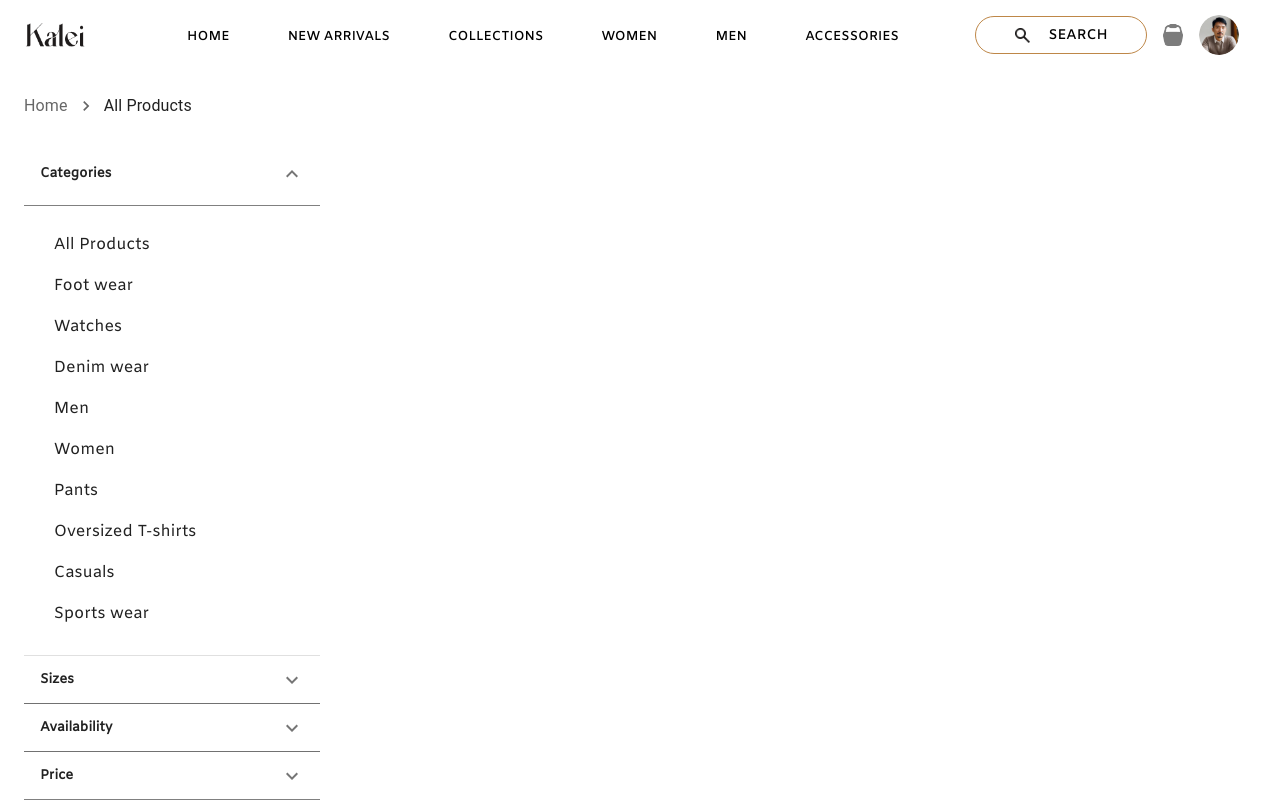
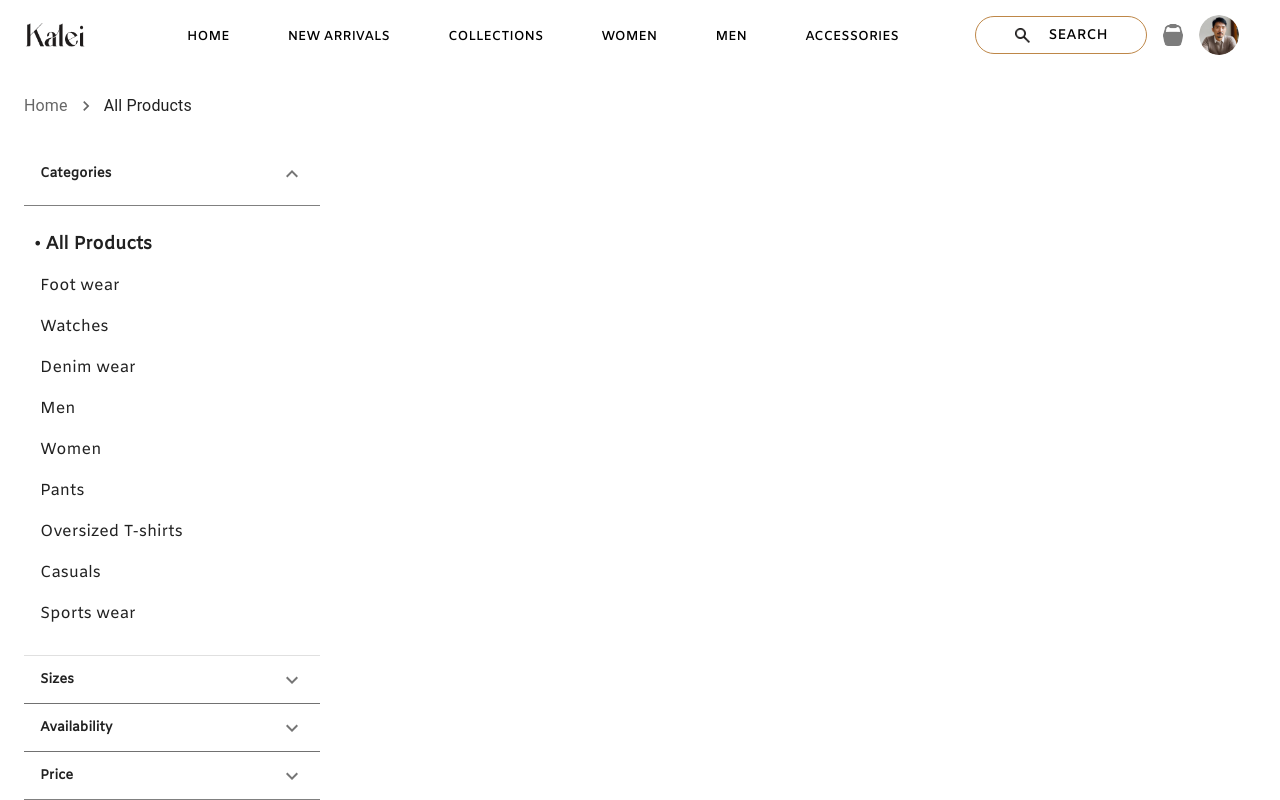
Before and after one commit to Team-kaleidoscope-EAD-project/EAD-online-shopping-frontend-, a React (Create React App) app in the folder kalei-frontend/: page /product-catalog in a window 1280 px wide. Built offline with nearby package versions, Linux system fonts and the light colour scheme.

Commit message:
data files set

```diff
--- /dev/null
+++ b/kalei-frontend/src/data/productFilters.js
@@ -0,0 +1,3 @@
+export const productCategories = ["All Products", "Foot wear", "Watches", "Denim wear", "Men", "Women", "Pants", "Oversized T-shirts", "Casuals", "Sports wear"];
+
+export const productSizes = ["All", "XXS", "XS", "S", "M", "L", "XL", "XXL"];
--- a/kalei-frontend/src/pages/HomePage/ProductCatalog.jsx
+++ b/kalei-frontend/src/pages/HomePage/ProductCatalog.jsx
@@ -1,4 +1,4 @@
-import React from "react";
+import React, { useState } from "react";
 import Grid from "@mui/material/Grid2";
 import styles from "./ProductCatalog.module.css";
 import Navbar from "../../components/Navbar/Navbar";
@@ -18,6 +18,11 @@ import AccordionSummary from "@mui/material/AccordionSummary";
 import AccordionDetails from "@mui/material/AccordionDetails";
 import ExpandMoreIcon from "@mui/icons-material/ExpandMore";
 // accordian
+
+// filter data
+import { productCategories } from "../../data/productFilters";
+import { productSizes } from "../../data/productFilters";
+// filter data
 
 // drawer
 import Drawer from "@mui/material/Drawer";
@@ -54,6 +59,34 @@ const marks = [
 // price ranges
 
 export default function ProductCatalog() {
+  // filters
+  const [category, setCategory] = useState(productCategories[0]);
+  const [size, setSize] = useState(productSizes[0]);
+  const [instock_availability, setInstock_Availability] = useState(true);
+  const [outofstock_availability, setOutofstock_Availability] = useState(false);
+  const [price, setPrice] = useState(0.0);
+  // filters
+
+  const handleProductCategoryFilter = (category) => {
+    setCategory(category);
+  };
+
+  const handleProductSizeFilter = (size) => {
+    setSize(size);
+  };
+
+  const handleInstock_Availability = () => {
+    setInstock_Availability(!instock_availability);
+    alert("in stock availability: " + instock_availability);
+    alert("out of stock availability: " + outofstock_availability);
+  };
+
+  const handleOutOfstock_Availability = () => {
+    setOutofstock_Availability(!outofstock_availability);
+    alert("in stock availability: " + instock_availability);
+    alert("out of stock availability: " + outofstock_availability);
+  };
+
   // drawer
   const [open, setOpen] = React.useState(false);
 
@@ -64,8 +97,8 @@ export default function ProductCatalog() {
 
   // price range
   const [val, setVal] = React.useState(MIN);
-  const handleChange = (_, newValue) => {
-    setVal(newValue);
+  const handleProductPrice = (_, newValue) => {
+    setPrice(newValue);
   };
   // price range
   const breadcrumbs = [
@@ -117,16 +150,23 @@ export default function ProductCatalog() {
             </AccordionSummary>
             <AccordionDetails sx={{ textAlign: "start" }}>
               <div className={styles.productCategories}>
-                <span>All Products</span>
-                <span>Foot wear</span>
-                <span>Watches</span>
-                <span>Denim wear</span>
-                <span>Men</span>
-                <span>Women</span>
-                <span>Pants</span>
-                <span>Oversized T-shirts</span>
-                <span>Casuals</span>
-                <span>Sports wear</span>
+                {productCategories.map((item) => {
+                  return (
+                    <>
+                      <span
+                        className={
+                          category == item ? `${styles.selectedCategory}` : ""
+                        }
+                        onClick={() => {
+                          handleProductCategoryFilter(item);
+                        }}
+                      >
+                        {category == item ? "• " : ""}
+                        {item}
+                      </span>
+                    </>
+                  );
+                })}
               </div>
             </AccordionDetails>
           </Accordion>
@@ -143,30 +183,24 @@ export default function ProductCatalog() {
             </AccordionSummary>
             <AccordionDetails sx={{ textAlign: "start" }}>
               <div className={styles.productSizes}>
-                <div className={`${styles.selectedSizeBox}`}>
-                  <span>All</span>
-                </div>
-                <div className={styles.sizeBox}>
-                  <span>XXS</span>
-                </div>
-                <div className={styles.sizeBox}>
-                  <span>XS</span>
-                </div>
-                <div className={styles.sizeBox}>
-                  <span>S</span>
-                </div>
-                <div className={styles.sizeBox}>
-                  <span>M</span>
-                </div>
-                <div className={styles.sizeBox}>
-                  <span>L</span>
-                </div>
-                <div className={styles.sizeBox}>
-                  <span>XL</span>
-                </div>
-                <div className={styles.sizeBox}>
-                  <span>XXL</span>
-                </div>
+                {productSizes.map((item) => {
+                  return (
+                    <>
+                      <div
+                        className={
+                          size == item
+                            ? `${styles.selectedSizeBox}`
+                            : `${styles.sizeBox}`
+                        }
+                        onClick={() => {
+                          handleProductSizeFilter(item);
+                        }}
+                      >
+                        <span>{item}</span>
+                      </div>
+                    </>
+                  );
+                })}
               </div>
             </AccordionDetails>
           </Accordion>
@@ -192,6 +226,8 @@ export default function ProductCatalog() {
                   }}
                   defaultChecked
                   name="availability"
+                  checked={instock_availability}
+                  onClick={handleInstock_Availability}
                 />
                 <span>In Stock</span>
               </div>
@@ -204,6 +240,8 @@ export default function ProductCatalog() {
                     },
                   }}
                   name="availability"
+                  checked={outofstock_availability}
+                  onClick={handleOutOfstock_Availability}
                 />
                 <span>Out Of Stock</span>
               </div>
@@ -224,11 +262,11 @@ export default function ProductCatalog() {
               <Slider
                 marks={marks}
                 step={10}
-                value={val}
+                value={price}
                 valueLabelDisplay="auto"
                 min={MIN}
                 max={MAX}
-                onChange={handleChange}
+                onChange={handleProductPrice}
                 color="grey"
                 sx={{
                   color: grey[800],
@@ -300,16 +338,25 @@ export default function ProductCatalog() {
                 </AccordionSummary>
                 <AccordionDetails sx={{ textAlign: "start" }}>
                   <div className={styles.productCategories}>
-                    <span>All Products</span>
-                    <span>Foot wear</span>
-                    <span>Watches</span>
-                    <span>Denim wear</span>
-                    <span>Men</span>
-                    <span>Women</span>
-                    <span>Pants</span>
-                    <span>Oversized T-shirts</span>
-                    <span>Casuals</span>
-                    <span>Sports wear</span>
+                    {productCategories.map((item) => {
+                      return (
+                        <>
+                          <span
+                            className={
+                              category == item
+                                ? `${styles.selectedCategory}`
+                                : ""
+                            }
+                            onClick={() => {
+                              handleProductCategoryFilter(item);
+                            }}
+                          >
+                            {category == item ? "• " : ""}
+                            {item}
+                          </span>
+                        </>
+                      );
+                    })}
                   </div>
                 </AccordionDetails>
               </Accordion>
@@ -326,30 +373,24 @@ export default function ProductCatalog() {
                 </AccordionSummary>
                 <AccordionDetails sx={{ textAlign: "start" }}>
                   <div className={styles.productSizes}>
-                    <div className={`${styles.selectedSizeBox}`}>
-                      <span>All</span>
-                    </div>
-                    <div className={styles.sizeBox}>
-                      <span>XXS</span>
-                    </div>
-                    <div className={styles.sizeBox}>
-                      <span>XS</span>
-                    </div>
-                    <div className={styles.sizeBox}>
-                      <span>S</span>
-                    </div>
-                    <div className={styles.sizeBox}>
-                      <span>M</span>
-                    </div>
-                    <div className={styles.sizeBox}>
-                      <span>L</span>
-                    </div>
-                    <div className={styles.sizeBox}>
-                      <span>XL</span>
-                    </div>
-                    <div className={styles.sizeBox}>
-                      <span>XXL</span>
-                    </div>
+                    {productSizes.map((item) => {
+                      return (
+                        <>
+                          <div
+                            className={
+                              size == item
+                                ? `${styles.selectedSizeBox}`
+                                : `${styles.sizeBox}`
+                            }
+                            onClick={() => {
+                              handleProductSizeFilter(item);
+                            }}
+                          >
+                            <span>{item}</span>
+                          </div>
+                        </>
+                      );
+                    })}
                   </div>
                 </AccordionDetails>
               </Accordion>
@@ -375,6 +416,8 @@ export default function ProductCatalog() {
                       }}
                       defaultChecked
                       name="availability"
+                      checked={instock_availability}
+                      onClick={handleInstock_Availability}
                     />
                     <span>In Stock</span>
                   </div>
@@ -387,6 +430,8 @@ export default function ProductCatalog() {
                         },
                       }}
                       name="availability"
+                      checked={outofstock_availability}
+                      onClick={handleOutOfstock_Availability}
                     />
                     <span>Out Of Stock</span>
                   </div>
@@ -407,11 +452,11 @@ export default function ProductCatalog() {
                   <Slider
                     marks={marks}
                     step={10}
-                    value={val}
+                    value={price}
                     valueLabelDisplay="auto"
                     min={MIN}
                     max={MAX}
-                    onChange={handleChange}
+                    onChange={handleProductPrice}
                     color="grey"
                     sx={{
                       color: grey[800],
--- a/kalei-frontend/src/pages/HomePage/ProductCatalog.module.css
+++ b/kalei-frontend/src/pages/HomePage/ProductCatalog.module.css
@@ -41,13 +41,11 @@
   font-weight: bold;
 }
 
-.productCategories span::before {
+.selectedCategory {
   content: "•";
-  color: #151515;
-  font-size: 16px;
-  margin-right: 8px;
-  opacity: 0;
-  transition: opacity 200ms;
+  font-family: "amiko_regular";
+  font-weight: bold;
+  transform: scale(1.11);
 }
 
 .productCategories span:hover::before {
@@ -88,7 +86,7 @@
 .sizeBox span:hover {
   font-weight: 600;
   transform: scale(1.09);
-  color: #be8748;
+  color: #141413;
 }
 
 .checkBoxContainer {
```
